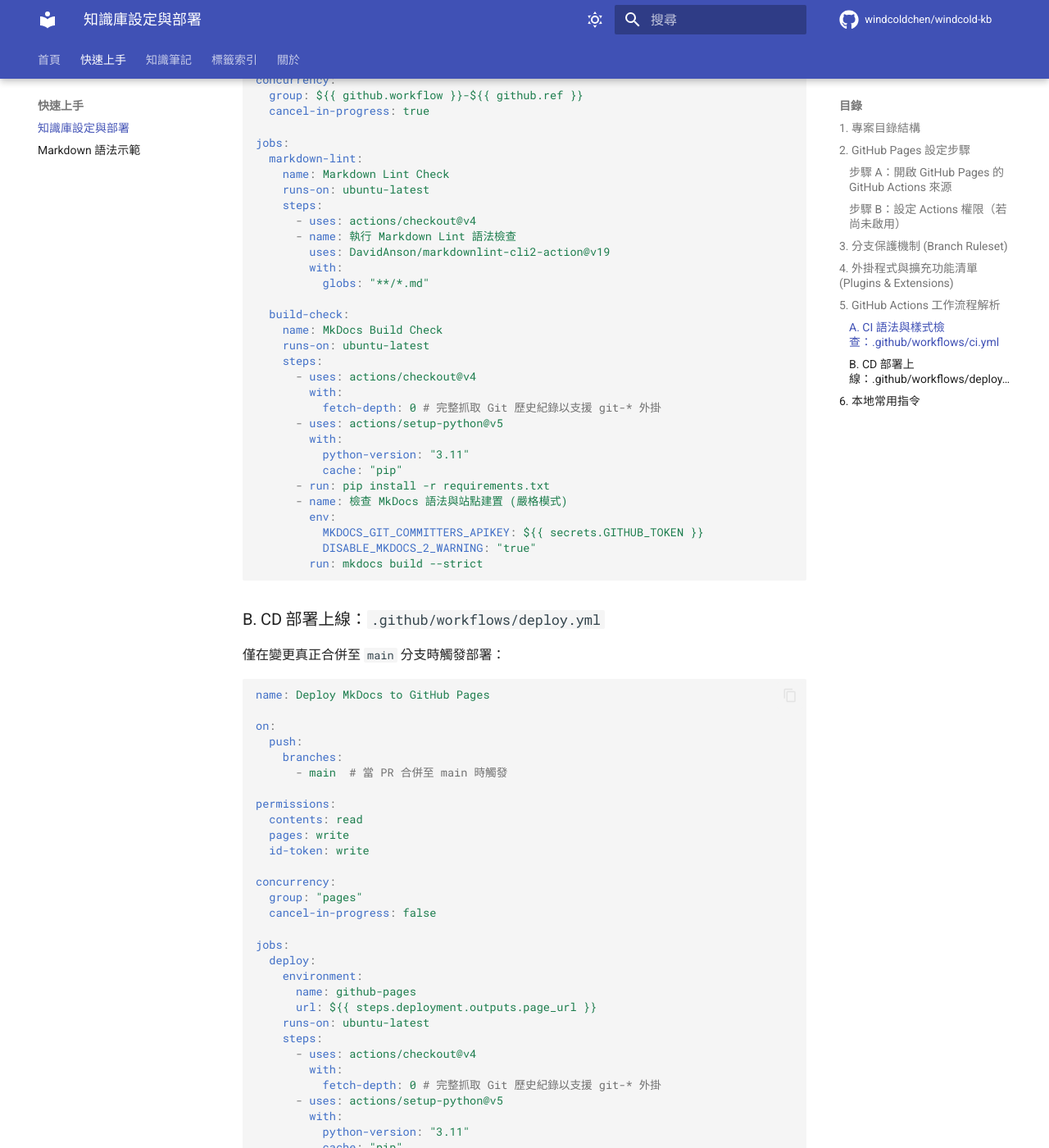
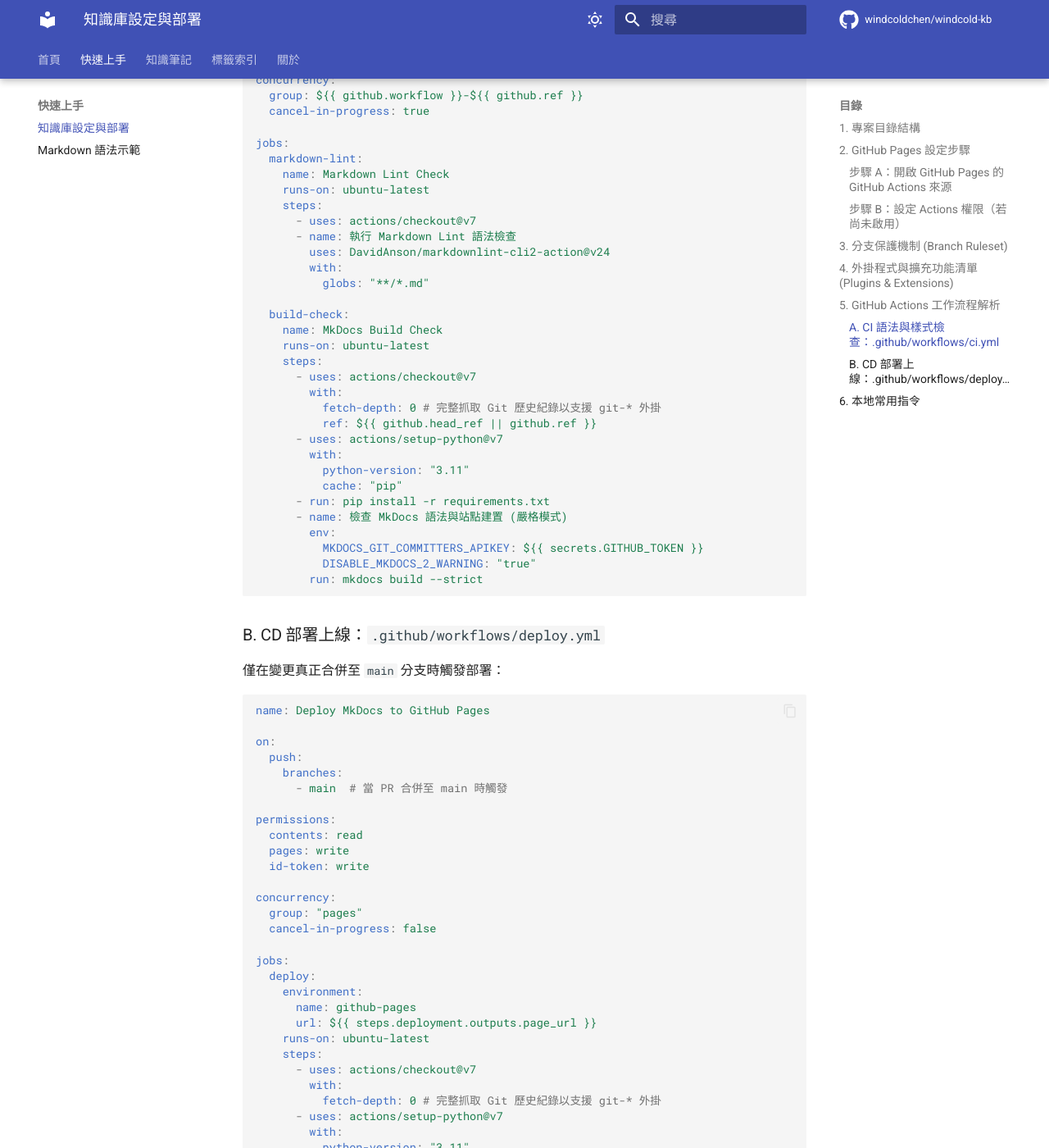
Before and after one commit to windcoldchen/windcold-kb, an MkDocs documentation site: the page built from docs/getting-started/configuration.md, in a window 1280 px wide and 1400 px high, scrolled down 3257 px. Shown: the whole window at 82% size. Built offline with MkDocs 1.6.1 and Material for MkDocs 9.7.7, drawn with Linux system fonts in a browser that asks for light colours; emoji names are drawn with the system emoji font; comment, search, counter and statistics services are not loaded; some of the changed text lies outside the part shown.

Commit message:
ci: upgrade actions to Node.js 24 compatible versions (#6)
Co-authored-by: luke.chen <luke.chen@higgstat.com>

````diff
--- a/docs/getting-started/configuration.md
+++ b/docs/getting-started/configuration.md
@@ -129,9 +129,9 @@ jobs:
     name: Markdown Lint Check
     runs-on: ubuntu-latest
     steps:
-      - uses: actions/checkout@v4
+      - uses: actions/checkout@v7
       - name: 執行 Markdown Lint 語法檢查
-        uses: DavidAnson/markdownlint-cli2-action@v19
+        uses: DavidAnson/markdownlint-cli2-action@v24
         with:
           globs: "**/*.md"
 
@@ -139,10 +139,11 @@ jobs:
     name: MkDocs Build Check
     runs-on: ubuntu-latest
     steps:
-      - uses: actions/checkout@v4
+      - uses: actions/checkout@v7
         with:
           fetch-depth: 0 # 完整抓取 Git 歷史紀錄以支援 git-* 外掛
-      - uses: actions/setup-python@v5
+          ref: ${{ github.head_ref || github.ref }}
+      - uses: actions/setup-python@v7
         with:
           python-version: "3.11"
           cache: "pip"
@@ -182,10 +183,10 @@ jobs:
       url: ${{ steps.deployment.outputs.page_url }}
     runs-on: ubuntu-latest
     steps:
-      - uses: actions/checkout@v4
+      - uses: actions/checkout@v7
         with:
           fetch-depth: 0 # 完整抓取 Git 歷史紀錄以支援 git-* 外掛
-      - uses: actions/setup-python@v5
+      - uses: actions/setup-python@v7
         with:
           python-version: "3.11"
           cache: "pip"
@@ -194,11 +195,11 @@ jobs:
         env:
           MKDOCS_GIT_COMMITTERS_APIKEY: ${{ secrets.GITHUB_TOKEN }}
           DISABLE_MKDOCS_2_WARNING: "true"
-      - uses: actions/upload-pages-artifact@v3
+      - uses: actions/upload-pages-artifact@v5
         with:
           path: ./site
       - id: deployment
-        uses: actions/deploy-pages@v4
+        uses: actions/deploy-pages@v5
 ```
 
 ---
````
Also changed, not shown: 2 other files.
